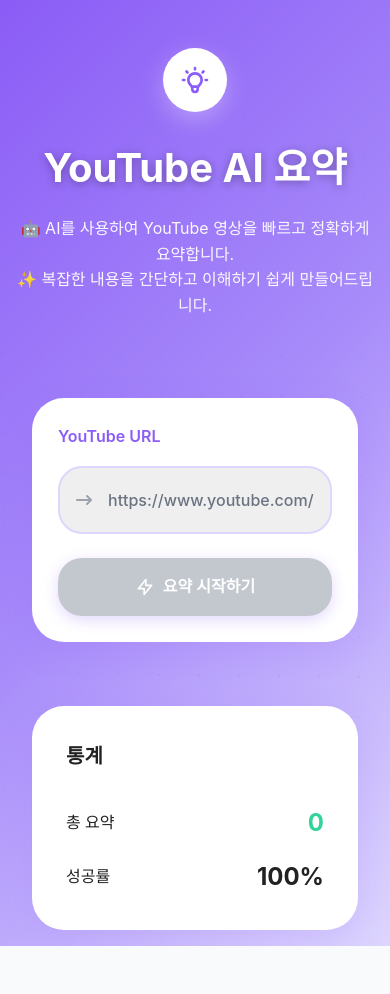
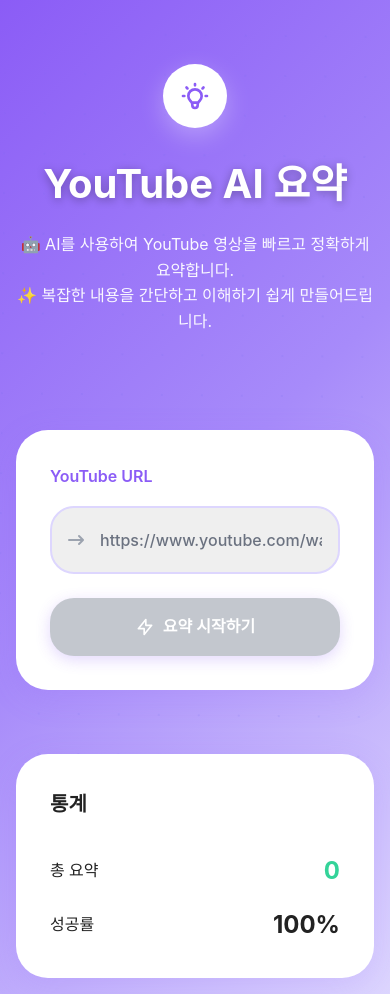
Before and after one commit to carawoo/shortly, a Next.js app: page / in a window 390 px wide. Before the commit the page ends 946 px from the top, so only its background shows below. Built offline with nearby package versions, Linux system fonts and the light colour scheme.

Commit message:
🔧 Fix Horizontal Margins Balance - Remove left/right margins from input-form, sidebar, and summary-result to ensure equal spacing on both sides

```diff
--- a/src/app/page.tsx
+++ b/src/app/page.tsx
@@ -3,7 +3,7 @@
 import { useState, useEffect } from 'react';
 
 // 캐시 무효화를 위한 강제 변경사항
-const CACHE_BUSTER = 'remove-top-header-section-' + Date.now();
+const CACHE_BUSTER = 'fix-horizontal-margins-balance-' + Date.now();
 
 export default function Home() {
   const [url, setUrl] = useState('');
--- a/src/app/styles.css
+++ b/src/app/styles.css
@@ -304,8 +304,8 @@
   position: relative;
   z-index: 10;
   min-height: 100vh;
-  padding: var(--space-xl) var(--space);
-  padding-top: var(--space-xl);
+  padding: var(--space) var(--space);
+  padding-top: var(--space);
 }
 
 .main-container {
@@ -317,7 +317,7 @@
 .hero-section {
   text-align: center;
   margin-bottom: var(--space-2xl);
-  padding: var(--space-xl) 0;
+  padding: var(--space-2xl) 0;
 }
 
 .hero-icon {
@@ -372,8 +372,8 @@
   background: var(--white);
   border-radius: var(--radius-2xl);
   box-shadow: 0 8px 32px rgba(139, 92, 246, 0.15);
-  padding: var(--space-2xl);
-  margin: 0 var(--space) var(--space-xl) var(--space);
+  padding: var(--space-xl);
+  margin: 0 0 var(--space-xl) 0;
   border: 2px solid rgba(255, 255, 255, 0.8);
   position: relative;
   transition: all 0.3s var(--ease-out);
@@ -610,7 +610,7 @@
   box-shadow: var(--shadow-2xl);
   overflow: hidden;
   border: 1px solid rgba(255, 255, 255, 0.3);
-  margin: 0 var(--space) var(--space-xl) var(--space);
+  margin: 0 0 var(--space-xl) 0;
 }
 
 .summary-header {
@@ -787,7 +787,7 @@
   display: flex;
   flex-direction: column;
   gap: var(--space-lg);
-  margin: 0 var(--space);
+  margin: 0;
 }
 
 .sidebar-card {
@@ -988,7 +988,7 @@
   }
 
   .input-form {
-    padding: var(--space-lg);
+    padding: var(--space-xl);
   }
 
   .main-content {
```
